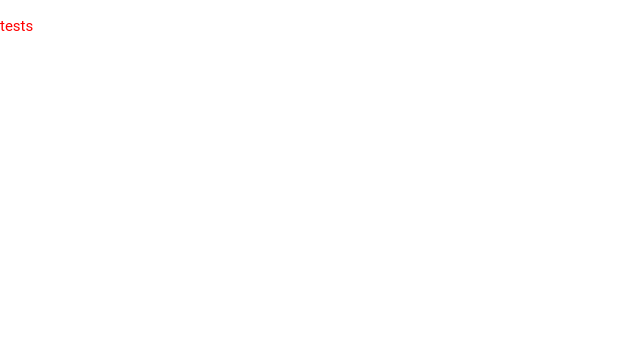
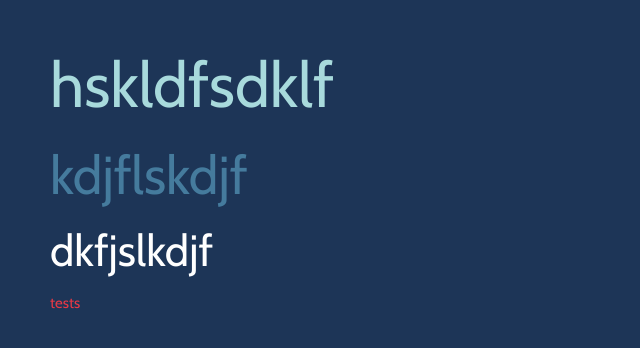
Before and after one commit to bencasalino/W_vs_E, a plain HTML site: page index.html in a window 1280 px wide. Shown: the whole page, without its empty margins (0-640 px from the left). Drawn offline with nearby package versions, Linux system fonts and the light colour scheme; a web font is replaced by a local one.

Commit message:
add pallet

```diff
--- a/index.html
+++ b/index.html
@@ -9,6 +9,7 @@
 
     <!--FONTS   -->
     <link href="https://fonts.googleapis.com/icon?family=Material+Icons" rel="stylesheet">
+    <link href="https://fonts.googleapis.com/css?family=Cabin" rel="stylesheet">
     <!-- MATERIALIZE CSS  -->
     <link href="styles/materialize.css" type="text/css" rel="stylesheet" media="screen,projection" />
     <link rel="stylesheet" type="text/css" href="styles/main.css">
@@ -16,6 +17,12 @@
 </head>
 
 <body>
+
+
+    <h1>hskldfsdklf</h1>
+    <h2>kdjflskdjf</h2>
+    <h3>dkfjslkdjf</h3>
+
     <p>tests</p>
     <!--  Scripts JQ and materialize js -->
     <script src="https://code.jquery.com/jquery-2.1.1.min.js"></script>
--- a/styles/main.css
+++ b/styles/main.css
@@ -1,3 +1,30 @@
+/* RGB */
+
+
+/* $color1: rgba(230, 57, 70, 1);
+$color2: rgba(241, 250, 238, 1);
+$color3: rgba(168, 218, 220, 1);
+$color4: rgba(69, 123, 157, 1);
+$color5: rgba(29, 53, 87, 1); */
+
+body {
+    background-color: rgba(29, 53, 87, 1);
+    font-family: 'Cabin', sans-serif;
+    margin: 50px;
+}
+
 p {
-    color: red;
+    color: rgba(230, 57, 70, 1);
 }
+
+h1 {
+    color: rgba(168, 218, 220, 1);
+}
+
+h2 {
+    color: rgba(69, 123, 157, 1);
+}
+
+h3 {
+    color: white;
+}
```
